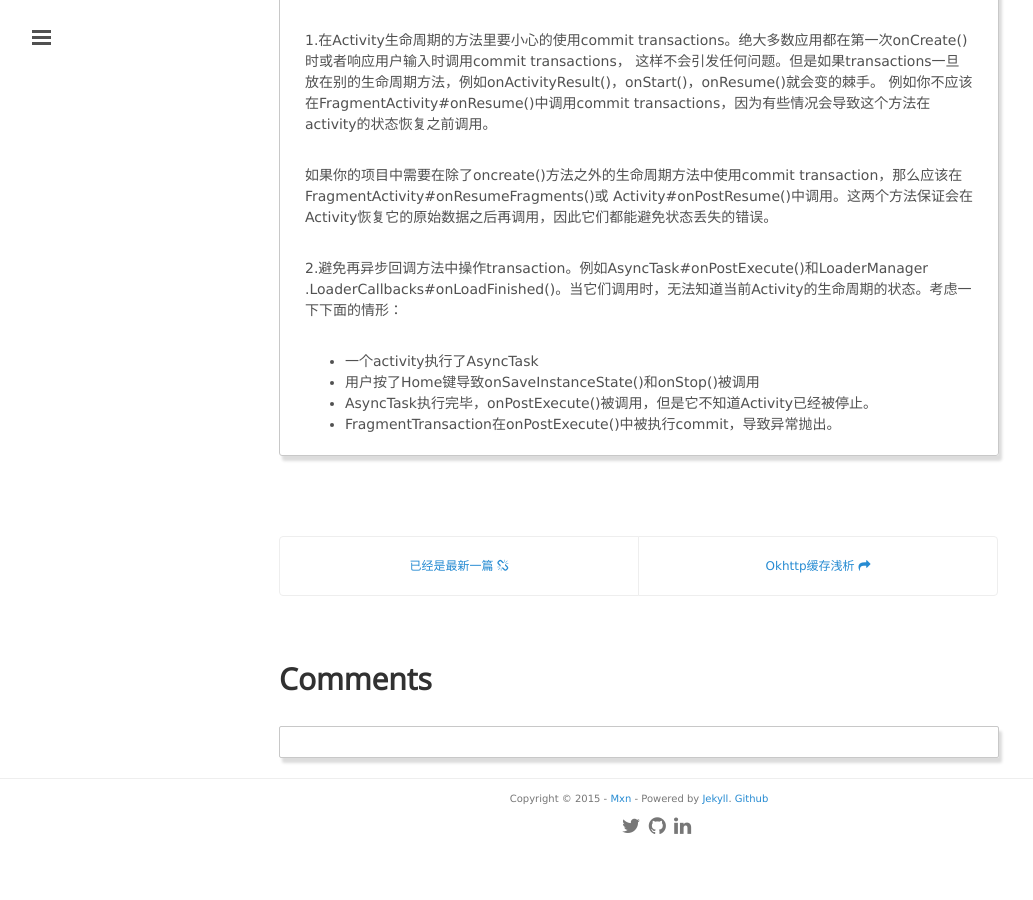
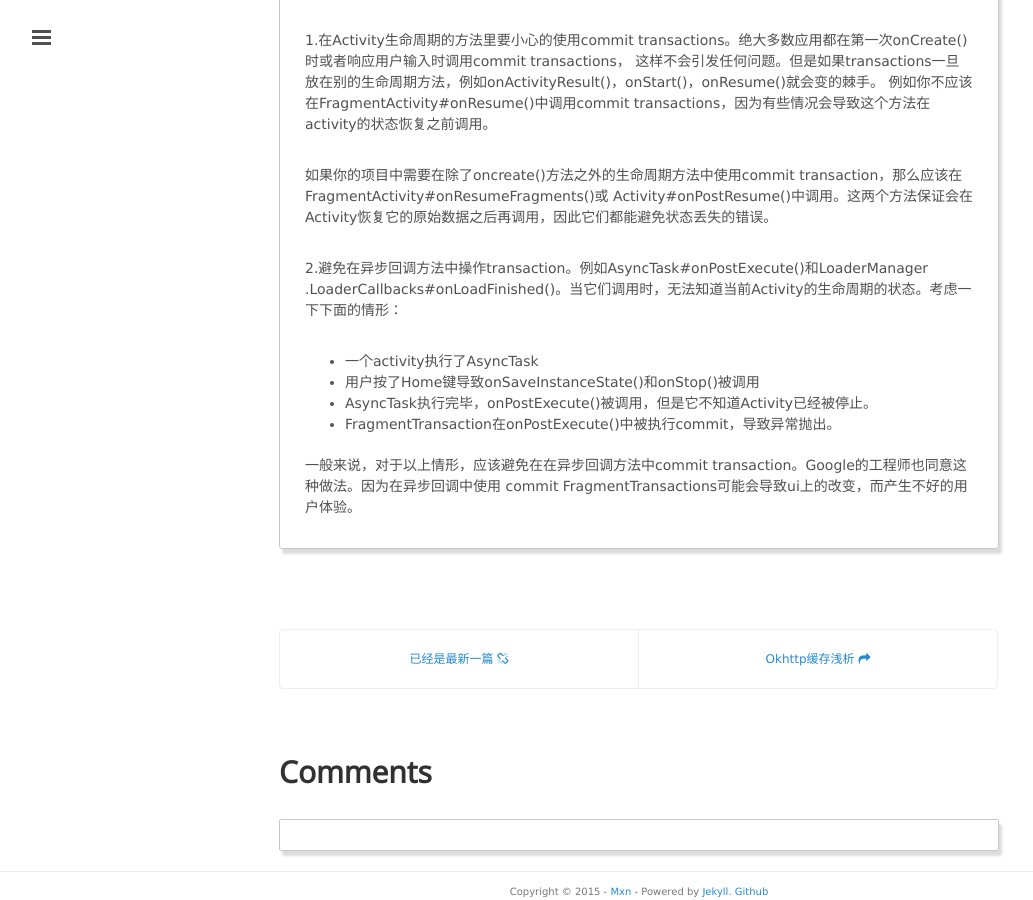
Before and after one commit to mxn21/mxn21.github.io, a Jekyll site: the page built from _posts/2015-9-11-FragmentTransactions和ActivityStateLoss.md, in a window 1280 px wide and 900 px high, scrolled down 2013 px. Shown: the whole window, without its empty margins (1-1034 px from the left). Built offline with Jekyll 4.4.1, drawn with Linux system fonts in a browser that asks for light colours; Markdown is read by kramdown in place of the engine named in the settings; comment, search, counter and statistics services are not loaded; before the commit the page ends 2864 px from its top, so only the background shows below that.

Commit message:
23423423

```diff
--- a/_posts/2015-9-11-FragmentTransactions和ActivityStateLoss.md
+++ b/_posts/2015-9-11-FragmentTransactions和ActivityStateLoss.md
@@ -65,10 +65,13 @@
 如果你的项目中需要在除了oncreate()方法之外的生命周期方法中使用commit transaction，那么应该在FragmentActivity#onResumeFragments()或
 Activity#onPostResume()中调用。这两个方法保证会在Activity恢复它的原始数据之后再调用，因此它们都能避免状态丢失的错误。
 
-2.避免再异步回调方法中操作transaction。例如AsyncTask#onPostExecute()和LoaderManager
+2.避免在异步回调方法中操作transaction。例如AsyncTask#onPostExecute()和LoaderManager
 .LoaderCallbacks#onLoadFinished()。当它们调用时，无法知道当前Activity的生命周期的状态。考虑一下下面的情形：
 
 * 一个activity执行了AsyncTask
 * 用户按了Home键导致onSaveInstanceState()和onStop()被调用
 * AsyncTask执行完毕，onPostExecute()被调用，但是它不知道Activity已经被停止。
 * FragmentTransaction在onPostExecute()中被执行commit，导致异常抛出。
+
+一般来说，对于以上情形，应该避免在在异步回调方法中commit transaction。Google的工程师也同意这种做法。因为在异步回调中使用
+commit FragmentTransactions可能会导致ui上的改变，而产生不好的用户体验。
```
